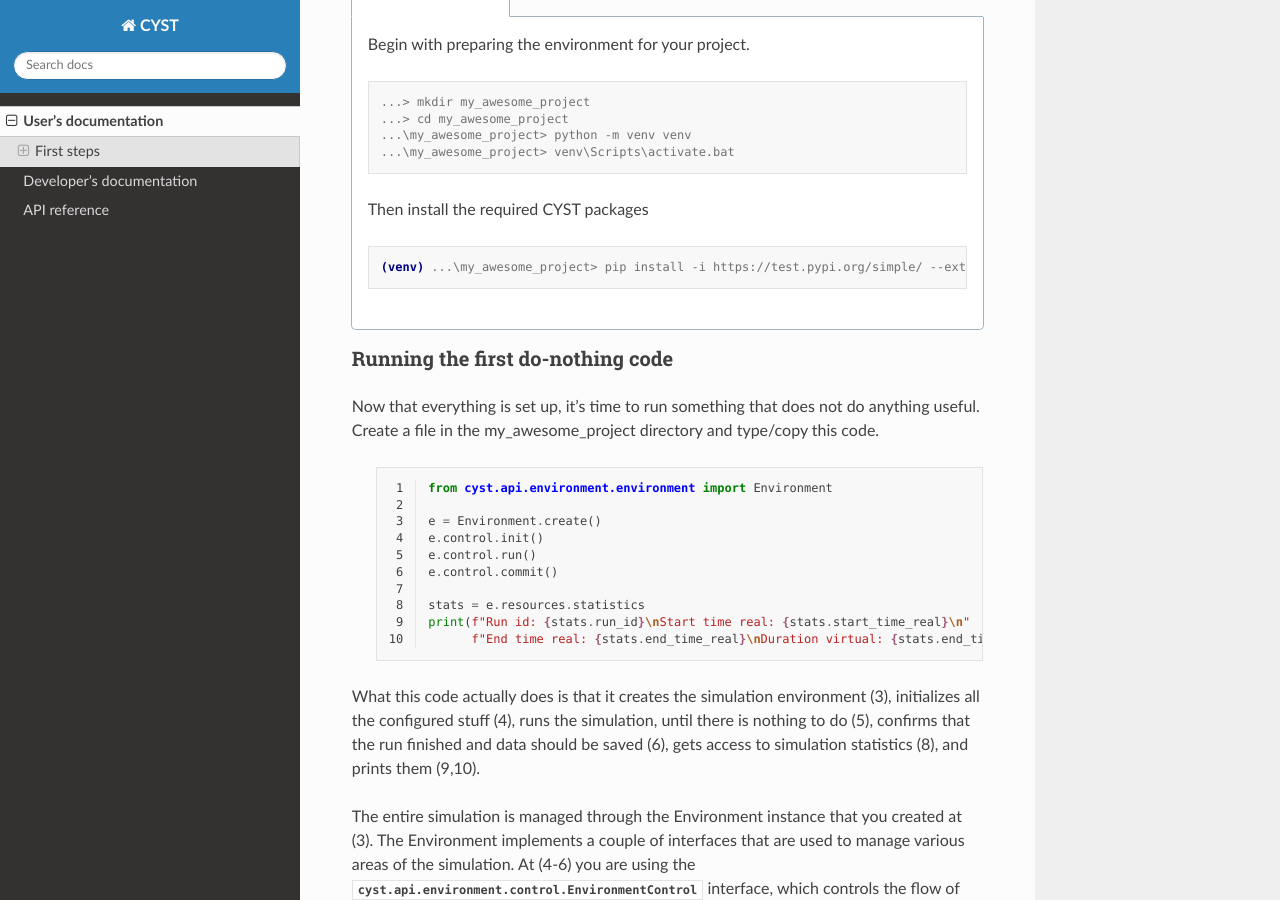
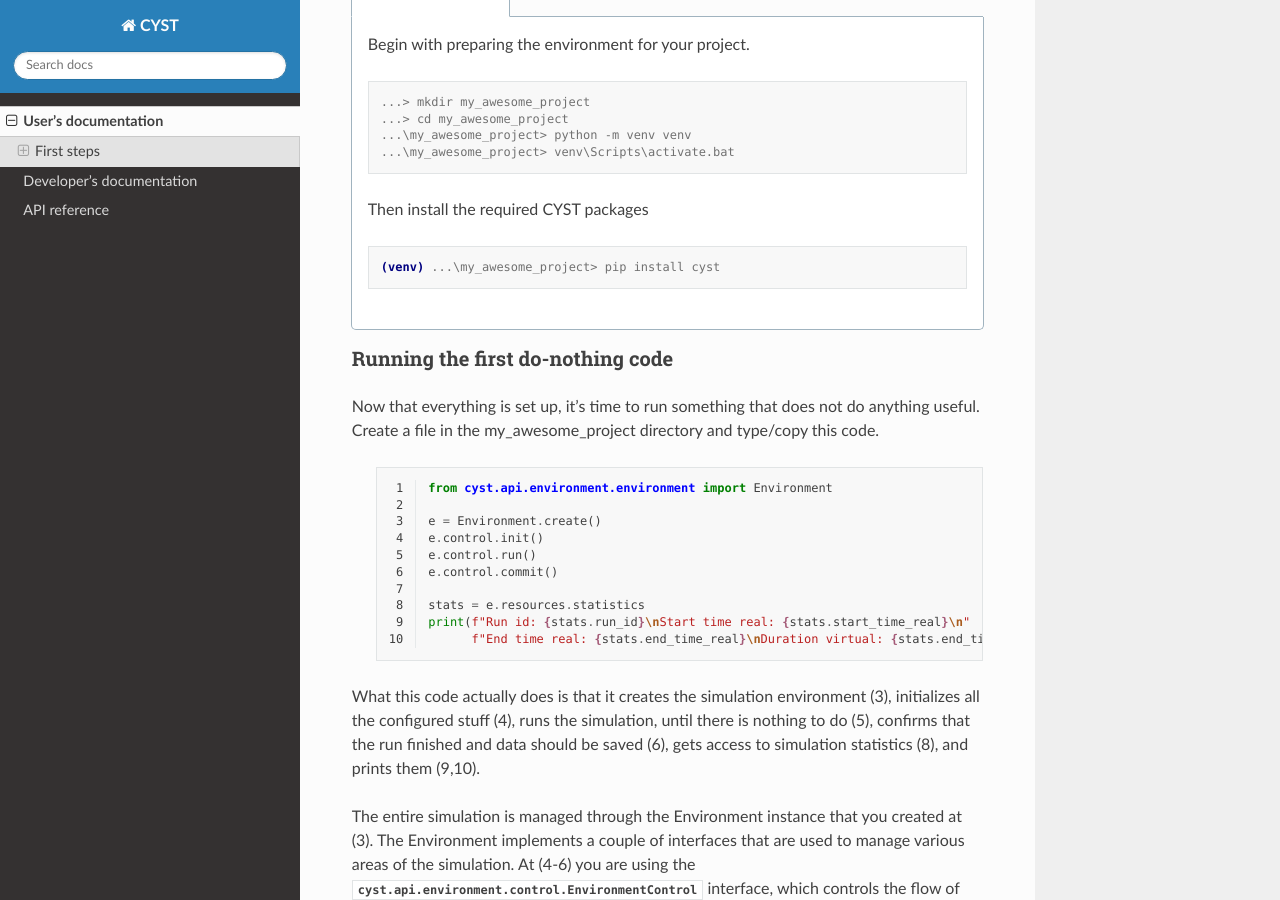
Before and after one commit to AI-Dojo-Public/cyst-core, a Sphinx documentation site: the page built from docs/source/user/index.rst, in a window 1280 px wide and 900 px high, scrolled down 1266 px. Built offline with Sphinx 7.4.7 and the Read the Docs theme 2.0.0, drawn with Linux system fonts in a browser that asks for light colours.

Commit message:
Changed the documentation to point to main pypi repository.

```diff
--- a/docs/source/user/index.rst
+++ b/docs/source/user/index.rst
@@ -61,7 +61,7 @@
 
         .. code-block:: console
 
-            (venv) ...\my_awesome_project> pip install -i https://test.pypi.org/simple/ --extra-index-url=https://pypi.org/simple cyst
+            (venv) ...\my_awesome_project> pip install cyst
 
     .. tab:: Linux shell
 
@@ -78,7 +78,7 @@
 
         .. code-block:: console
 
-            (venv) .../my_awesome_project$ pip install -i https://test.pypi.org/simple/ --extra-index-url=https://pypi.org/simple cyst
+            (venv) .../my_awesome_project$ pip install cyst
 
 Running the first do-nothing code
 ---------------------------------
```
